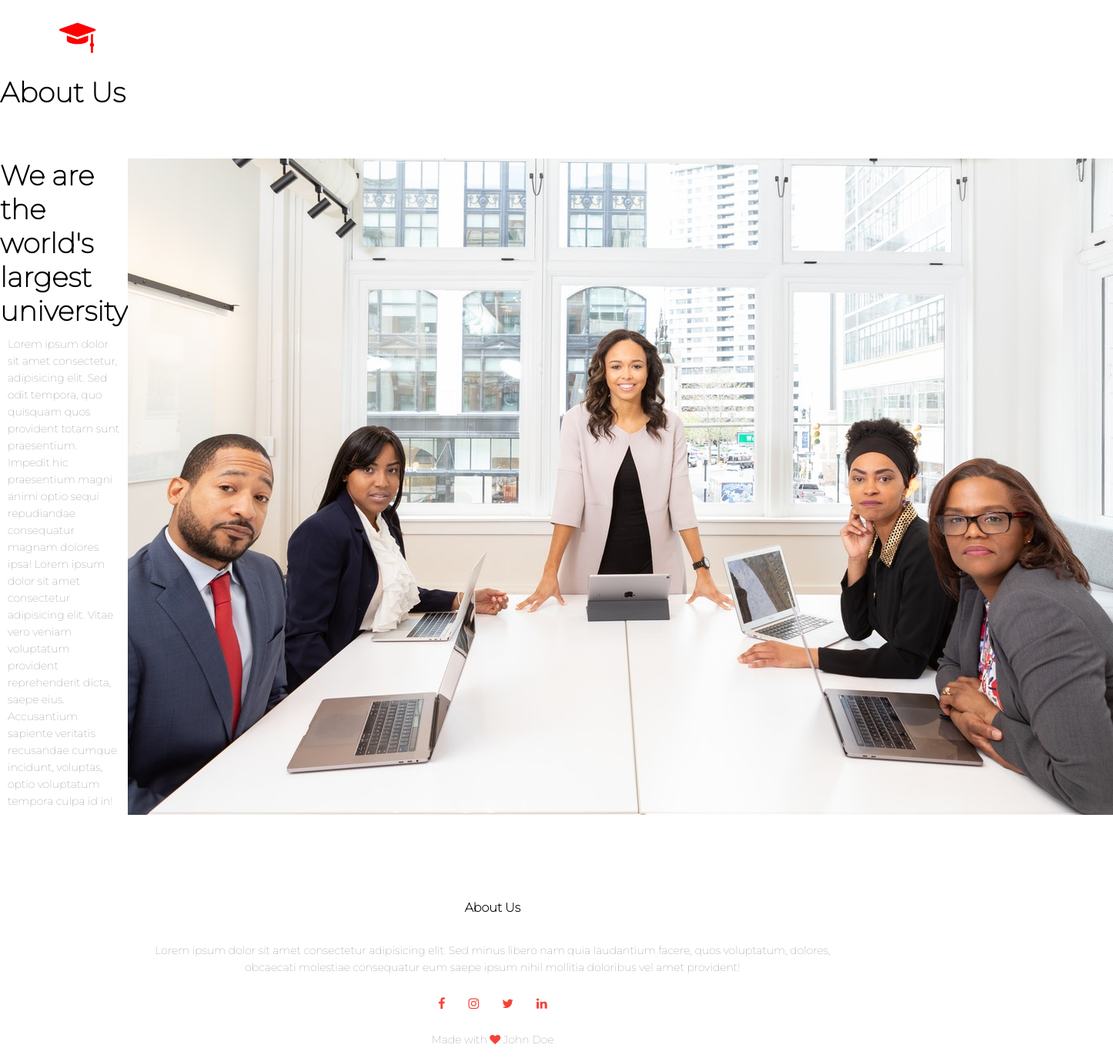
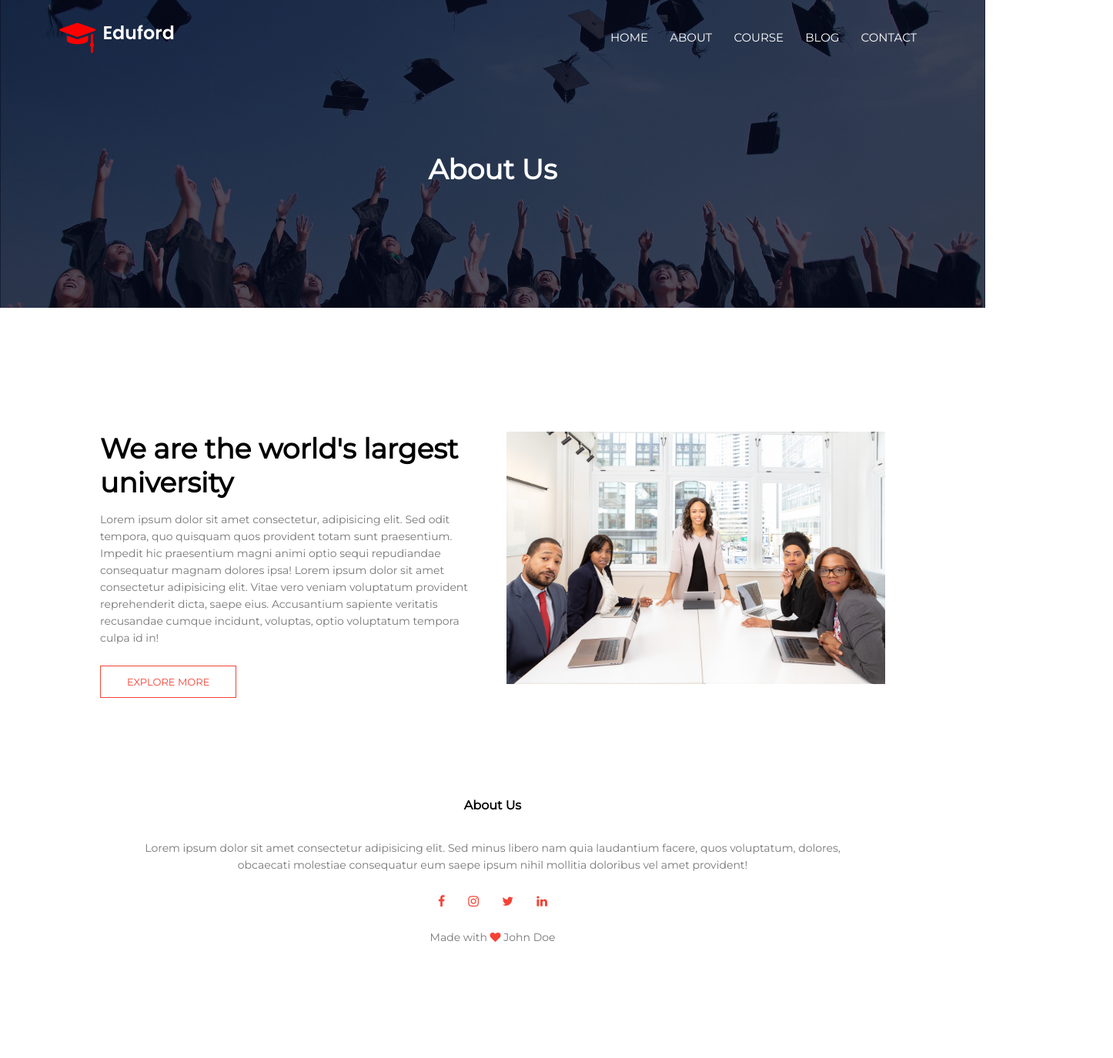
Before and after one commit to saputhebeast/university-website, a plain HTML site: page about.html in a window 1280 px wide. Shown: the whole page at 77% size, 1446 px wide, since content can reach past the window. After the commit the page ends 1269 px from the top, so only its background shows below. Drawn offline with Linux system fonts and the light colour scheme.

Commit message:
add new styles

```diff
--- a/style.css
+++ b/style.css
@@ -1,4 +1,4 @@
-@import url('https://fonts.googleapis.com/css2?family=Montserrat:wght@100&display=swap');
+@import url('https://fonts.googleapis.com/css2?family=Montserrat:wght@400&display=swap');
 
 *{
     margin: 0;
@@ -366,3 +366,52 @@ h3{
 .fa-heart{
     color: #f44336;
 }
+
+/* about us page */
+.sub-header{
+    height: 50vh;
+    width: 100%;
+    background-image: linear-gradient(rgba(4, 9, 30, 0.7), rgba(4, 9, 30, 0.7)), url(./img/background.jpg);
+    background-position: center;
+    background-size: cover;
+    text-align: center;
+    color: #fff;
+}
+
+.sub-header h1{
+    margin-top: 100px;
+}
+
+.about-us{
+    width: 80%;
+    margin: auto;
+    padding-top: 80px;
+    padding-bottom: 50px;
+}
+
+.about-col{
+    flex-basis: 48%;
+    padding: 30px 2px;
+}
+
+.about-col img{
+    width: 100%;
+}
+
+.about-col h1{
+    padding-top: 0;
+}
+
+.about-col p{
+    padding: 15px 0 25px;
+}
+
+.red-btn{
+    border: 1px solid #f44336;
+    background: transparent;
+    color: #f44336;
+}
+
+.red-btn:hover{
+    color: #fff;
+}
```
